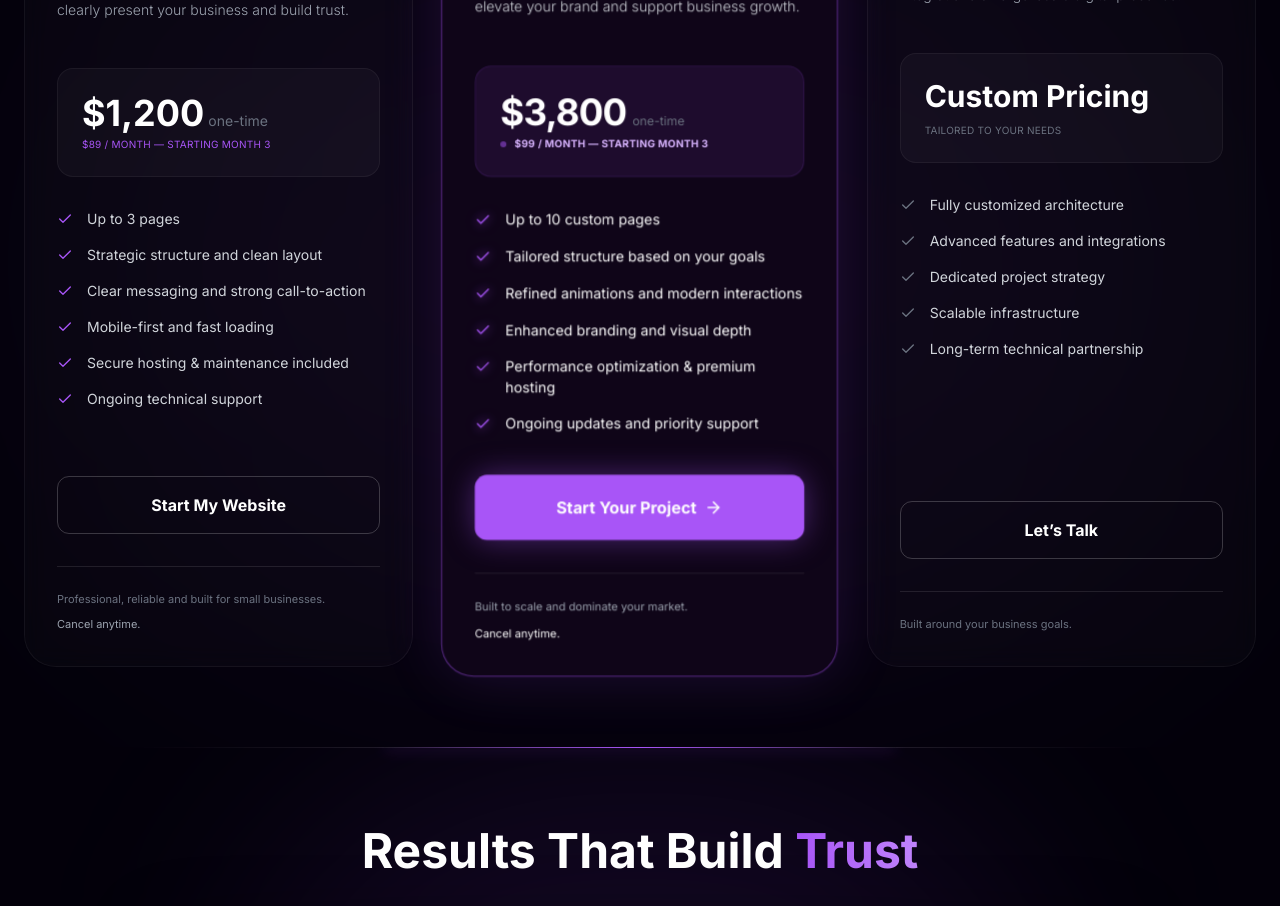
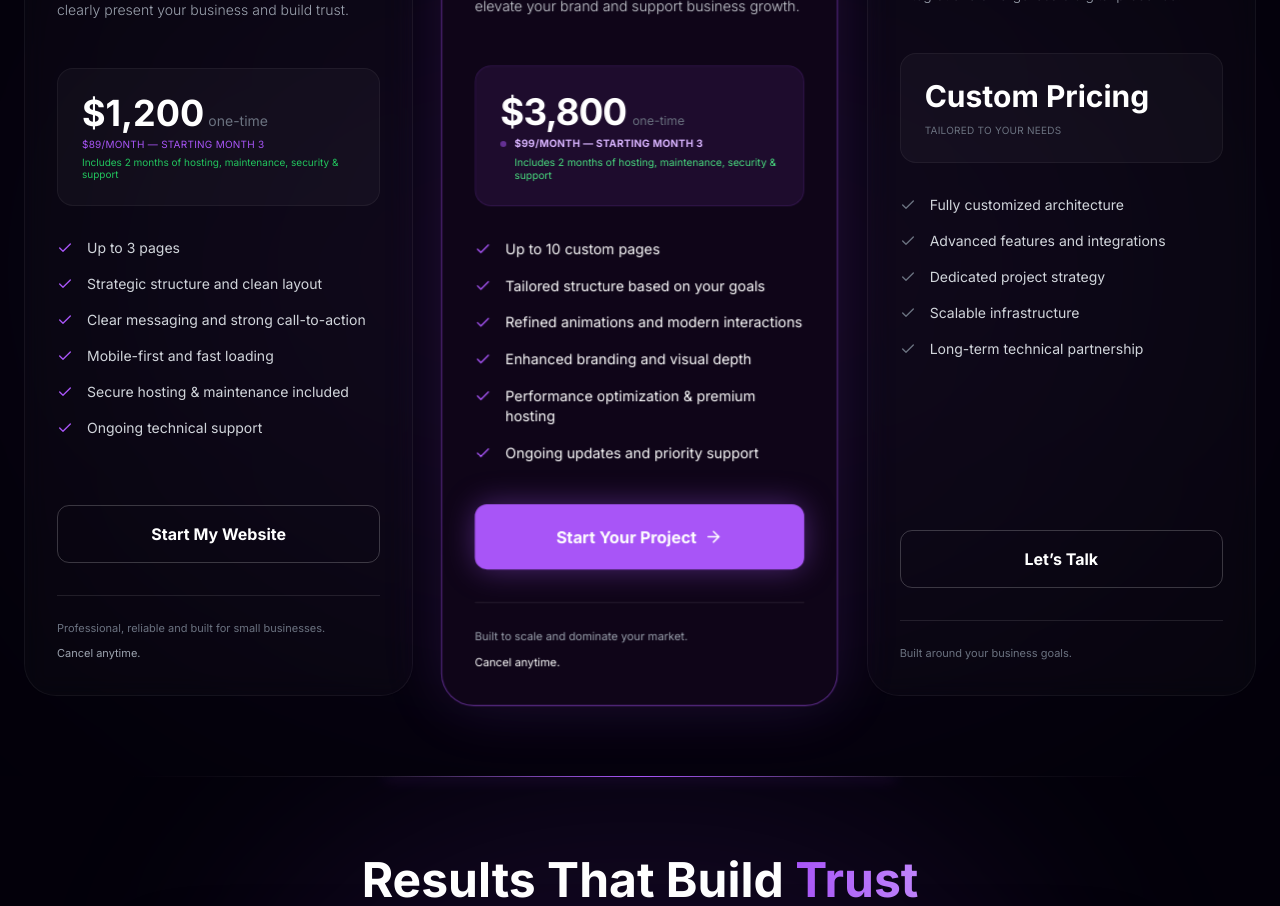
Before and after one commit to suporteescalaads-create/vexury-site, a React (Vite) app: page / in a window 1280 px wide. Shown: the part 5580-6486 px from the top of the page. Built offline with nearby package versions, Linux system fonts and the light colour scheme.

Commit message:
feat: Add hosting details to pricing tiers
Includes explicit mention of hosting, maintenance, security, and support for the first two months on premium pricing tiers. This clarifies value proposition and manages expectations.

```diff
--- a/components/Pricing.tsx
+++ b/components/Pricing.tsx
@@ -63,7 +63,10 @@ export const Pricing: React.FC = () => {
                         <span className="text-sm text-gray-500 whitespace-nowrap">one-time</span>
                     </div>
                     <div className="text-[10px] text-accent font-medium uppercase tracking-wide">
-                        $89 / month — starting month 3
+                        $89/month — starting month 3
+                    </div>
+                    <div className="text-[10px] text-green-500 font-medium mt-1 leading-tight">
+                        Includes 2 months of hosting, maintenance, security & support
                     </div>
                 </div>
 
@@ -130,7 +133,10 @@ export const Pricing: React.FC = () => {
                         </div>
                         <div className="text-[10px] text-accent-light font-bold uppercase tracking-wide flex items-center gap-2">
                             <span className="w-1.5 h-1.5 rounded-full bg-accent animate-pulse"></span>
-                            $99 / month — starting month 3
+                            $99/month — starting month 3
+                        </div>
+                        <div className="text-[10px] text-green-400 font-medium mt-1 leading-tight ml-3.5">
+                            Includes 2 months of hosting, maintenance, security & support
                         </div>
                     </div>
                 </div>
@@ -145,7 +151,7 @@ export const Pricing: React.FC = () => {
                         "Ongoing updates and priority support"
                     ].map((feat, i) => (
                         <li key={i} className="flex items-start gap-3 text-sm text-white">
-                            <div className="mt-0.5 min-w-[18px]"><Check size={16} className="text-accent drop-shadow-[0_0_5px_#a855f7]" /></div>
+                            <div className="mt-0.5 min-w-[18px]"><Check size={16} className="text-accent" /></div>
                             {feat}
                         </li>
                     ))}
```
